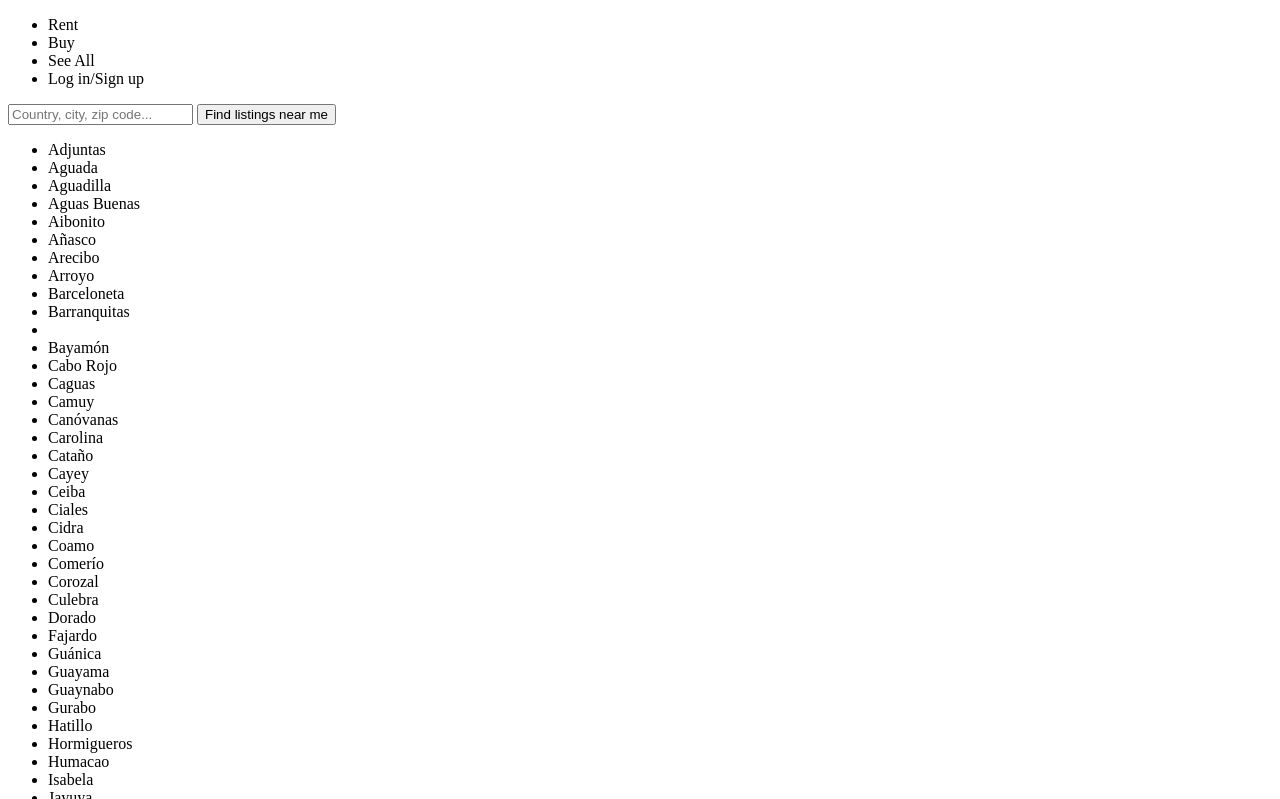
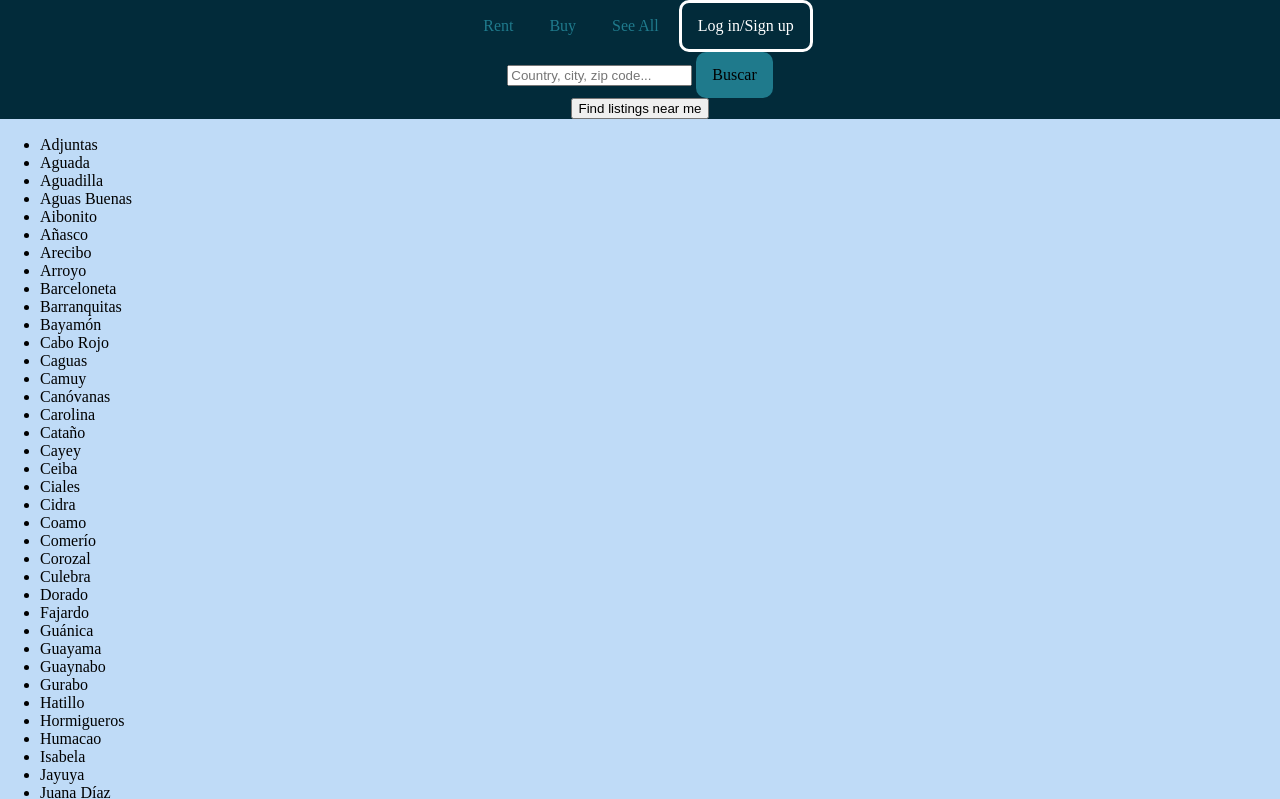
Before and after one commit to joxesantiago/houser, a plain HTML site: page templates/index.html in a window 1280 px wide. Shown: the top 799 px of the page. Drawn offline with Linux system fonts and the light colour scheme.

Commit message:
added navbar, buttons, and correct color

```diff
--- a/templates/index.html
+++ b/templates/index.html
@@ -1,22 +1,23 @@
 <!doctype html>
 <head>
-    <link rel="stylesheet" href="/style.css">
+    <link rel="stylesheet" href="style.css">
     <title>College House</title>
 </head>
-<body>
-    <nav>
+<header>
+    <div class="nav">
         <ul>
-            <li>Rent</li>
-            <li>Buy</li>
-            <li>See All</li>
-            <li type="button">Log in/Sign up</li>
+            <li><a>Rent</a></li>
+            <li><a>Buy</a></li>
+            <li><a>See All</a></li>
+            <li><a id ="button">Log in/Sign up</a></li>
         </ul>
         <input type="text" placeholder="Country, city, zip code... ">
+        <a id="search">Buscar</a>
+        <br>
         <button class="map-button">Find listings near me</button>
-    </nav>
-    <div class="">
-
     </div>
+</header>
+<body>
     <div class="pueblo-listing">
         <ul>
             <li>Adjuntas</li>
@@ -28,7 +29,7 @@
             <li>Arecibo</li>
             <li>Arroyo</li>
             <li>Barceloneta</li>
-            <li>Barranquitas<li>
+            <li>Barranquitas</li>
             <li>Bayamón</li>
             <li>Cabo Rojo</li>
             <li>Caguas</li>
--- a/templates/style.css
+++ b/templates/style.css
@@ -1,3 +1,49 @@
+*{
+    box-sizing: border-box;
+}
+.nav{
+    top:0;
+    width:100%;
+    background-color: #022B3A;
+    position: fixed;
+    text-align: center;
+}
+.nav ul{
+    list-style-type: none;
+    margin: 0;
+    padding: 0;
+    overflow: hidden;
+}
+.nav li{
+    display: inline;
+}
+ .nav a{
+    display: inline-block;
+    color: #1F7A8C;
+    padding: 14px 16px;
+    text-decoration: none;
+ }
+ .nav a:hover{
+    color: white;
+ }
+#button{
+    color: white;
+    border: solid;
+    border-radius: 10px;
+}
+#button:hover{
+    background-color: #1F7A8C ;
+    color:black;
+}
+#search{
+    background-color: #1F7A8C ;
+    color:black;
+    border-radius: 10px;
+}
 body{
-    box-sizing: content-box;
+    background-color: #BFDBF7;
+    margin:0;
 }
+.pueblo-listing{
+    padding-top:120px;
+}
```
